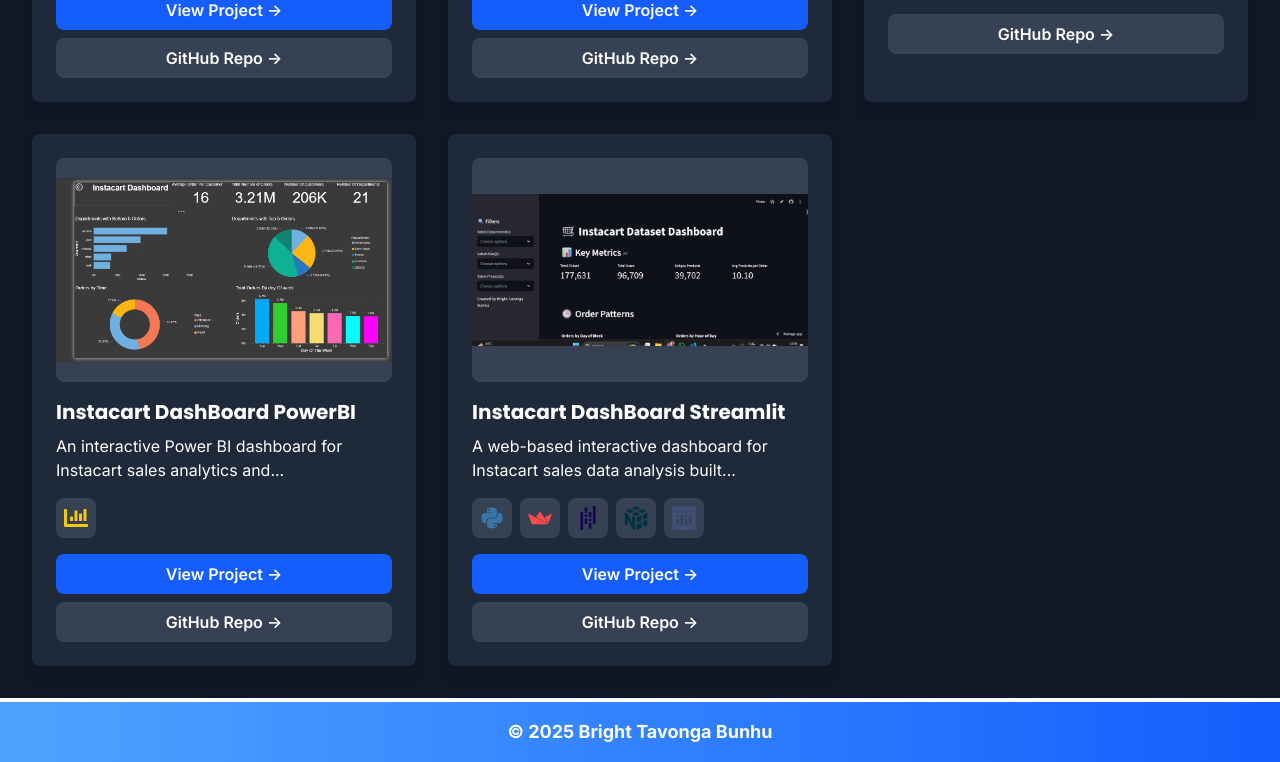
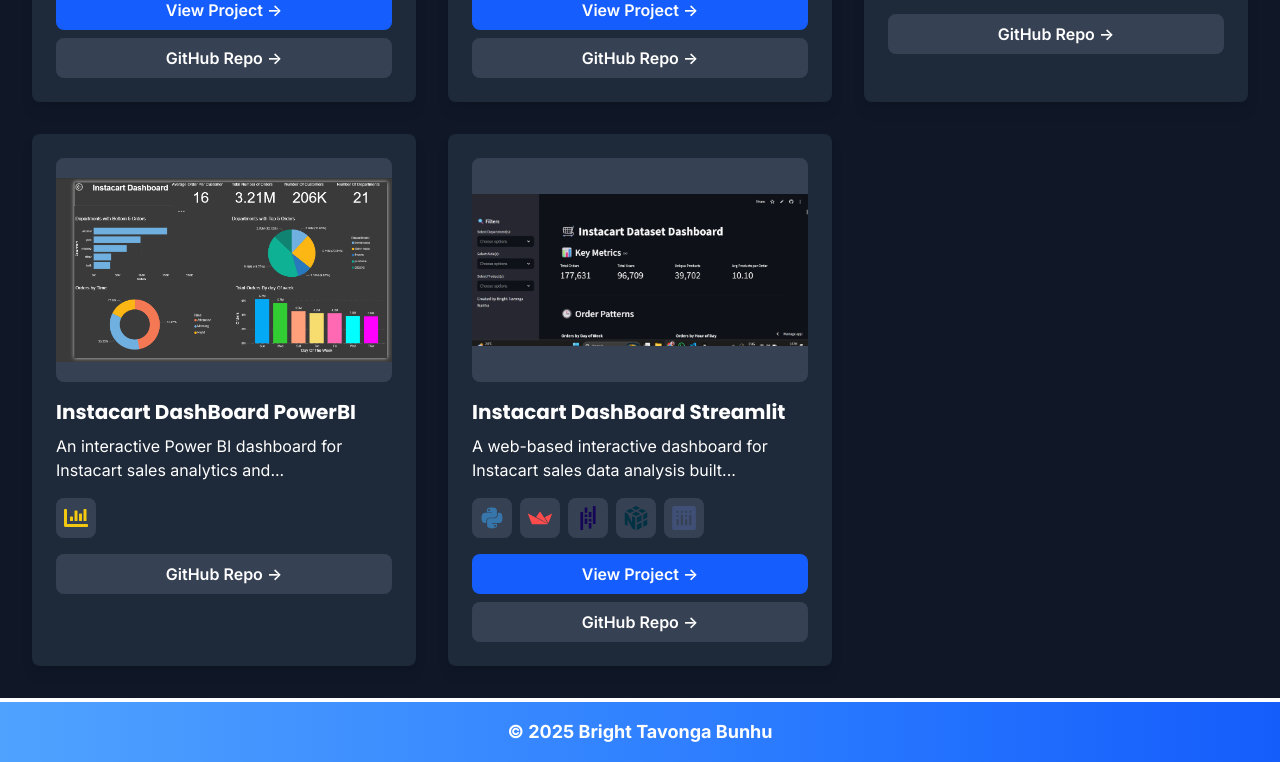
Before and after one commit to brightbunhu/Bright-Tavonga-Bunhu, a React (Vite) app: page /projects in a window 1280 px wide. Shown: the part 614-1376 px from the top of the page. Built offline with nearby package versions, Linux system fonts and the light colour scheme.

Commit message:
Remove PDF link from Instacart dashboard project
Removed the link to the PDF of the Instacart dashboard.

```diff
--- a/src/data/projects.js
+++ b/src/data/projects.js
@@ -40,7 +40,6 @@
     description: "An interactive Power BI dashboard for Instacart sales analytics and data visualization. Provides comprehensive insights into sales performance, customer behavior, product trends, and revenue metrics. Features dynamic filtering and drill-down capabilities for detailed analysis.",
     image: image4,
     technologies: ["Power BI"],
-    link: "https://github.com/brightbunhu/Instacart-Sales-EDA-and-Dashboard/blob/main/instacart_dashboard.pdft",
     github: "https://github.com/brightbunhu/Instacart-Sales-EDA-and-Dashboard"
   },
   {
```
